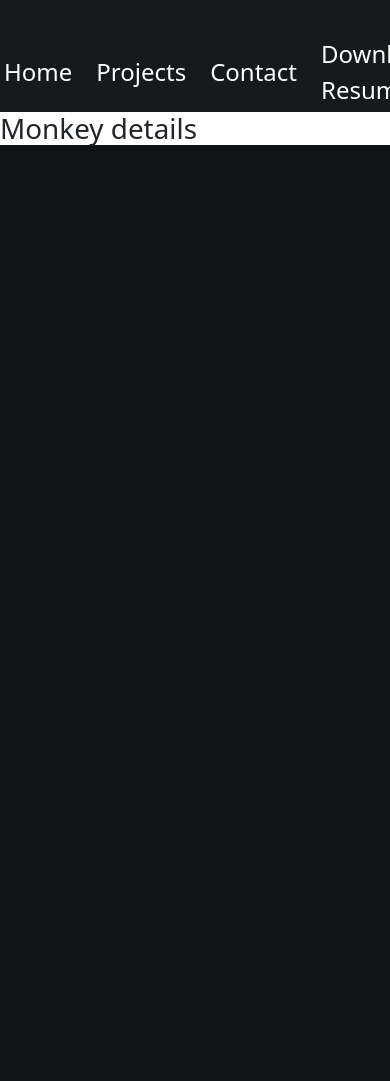
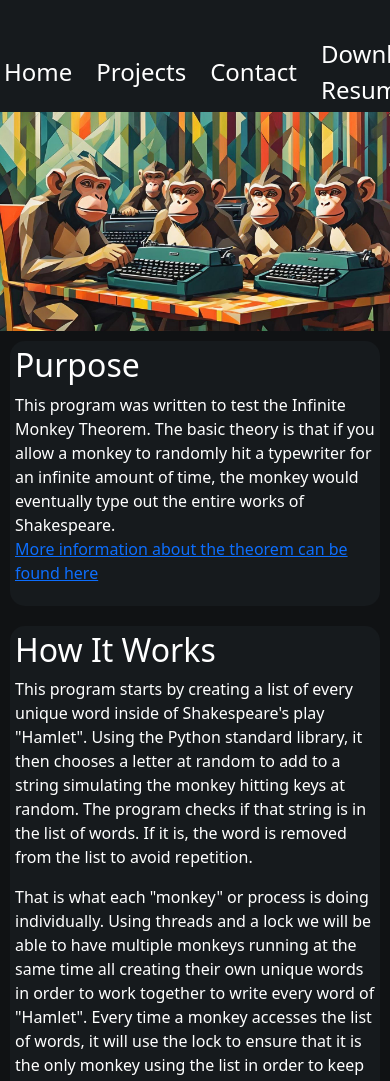
Before and after one commit to kylewillis21/portfolio, a React (Create React App) app: page /projects/MonkeyType in a window 390 px wide. Shown: the top 1081 px of the page. Before the commit the page ends 844 px from the top, so only its background shows below. Built offline with nearby package versions, Linux system fonts and the light colour scheme.

Commit message:
Monkey details added for mobile view

```diff
--- a/src/App.js
+++ b/src/App.js
@@ -1,5 +1,6 @@
 import './styles/App.css';
 import "./styles/styles.css";
+import "./styles/details.css";
 import 'bootstrap/dist/css/bootstrap.min.css'
 
 import { Route, Routes } from "react-router-dom";
--- a/src/pages/Projects.js
+++ b/src/pages/Projects.js
@@ -1,5 +1,4 @@
 import React from 'react'
-import Fade from 'react-reveal/Fade'
 
 import ProjectCard from "../components/ProjectCard"
 import checkers from "../assets/images/projects/checkers.jpg"
--- a/src/pages/details/MonkeyType.js
+++ b/src/pages/details/MonkeyType.js
@@ -1,3 +1,56 @@
+import banner from "../../assets/images/projects/typewriterMonkeys.jpg"
+import { useMediaQuery } from 'react-responsive';
+import screenshot from "../../assets/images/projects/monkey/Screenshot.png"
+
 export default function MonkeyDetails() {
-    return <h1>Monkey details</h1>
+    const isDesktop = useMediaQuery({ minWidth: 800 });
+
+    return (
+    <div className="detailsPage">
+        <img src={banner} className='imgBanner'/>
+        <div className="purpose">
+            <h1>Purpose</h1>
+            <p>
+                This program was written to test the Infinite Monkey
+                Theorem. The basic theory is that if you allow a monkey
+                to randomly hit a typewriter for an infinite amount of
+                time, the monkey would eventually type out the entire
+                works of Shakespeare.
+                <br/>
+                <a href="https://en.wikipedia.org/wiki/Infinite_monkey_theorem" target="_blank" rel="noopener noreferrer">More information about the theorem can be found here</a>
+            </p>
+        </div>
+        <div className="purpose">
+            <h1>How It Works</h1>
+            <text>
+                <p>
+                    This program starts by creating a list of every
+                    unique word inside of Shakespeare's play "Hamlet". Using
+                    the Python standard library, it then chooses a letter
+                    at random to add to a string simulating the monkey hitting
+                    keys at random. The program checks
+                    if that string is in the list of words. If it is, the
+                    word is removed from the list to avoid repetition.
+                </p>
+                <p>
+                    That is what each "monkey" or process is doing individually.
+                    Using threads and a lock we will be able to have multiple
+                    monkeys running at the same time all creating
+                    their own unique words in order to work together to write every word of
+                    "Hamlet". Every time a monkey accesses the list of words, it will
+                    use the lock to ensure that it is the only monkey using the list
+                    in order to keep the list from being modified by multiple monkeys at a time.
+                </p>
+            </text>
+        </div>
+        <div className="purpose">
+            <h1>Built With</h1>
+            <ul>
+                <li>Python - The language used throughout the project</li>
+                <li><a href="https://docs.python.org/3/library/threading.html" target="_blank" rel="noopener noreferrer">Threads</a> - Allowing the program to run multiple processes of the same function in order to speed along the process</li>
+            </ul>
+        </div>
+        <img src={screenshot} className='screenshot'/>
+    </div>
+    )
 }
--- /dev/null
+++ b/src/styles/details.css
@@ -0,0 +1,33 @@
+.detailsPage {
+    display: flex;
+    flex-direction: column;
+    justify-content: center;
+    background-color: var(--primary-background-color);
+}
+
+.purpose {
+    background-color: var(--secondary-background-color);
+    border-radius: 15px;
+    padding: 5px;
+    color: white;
+}
+
+
+/* mobile styling */
+@media screen and (max-width: 800px) {
+    .purpose {
+        margin: 10px;
+    }
+
+    .purpose h1 {
+        font-size: 2rem;
+    }
+
+    .purpose p {
+        font-size: 1rem;
+    }
+
+    .screenshot {
+        margin: 5px;
+    }
+}
```
Also changed, not shown: src/assets/images/projects/monkey/Screenshot.png (added).
